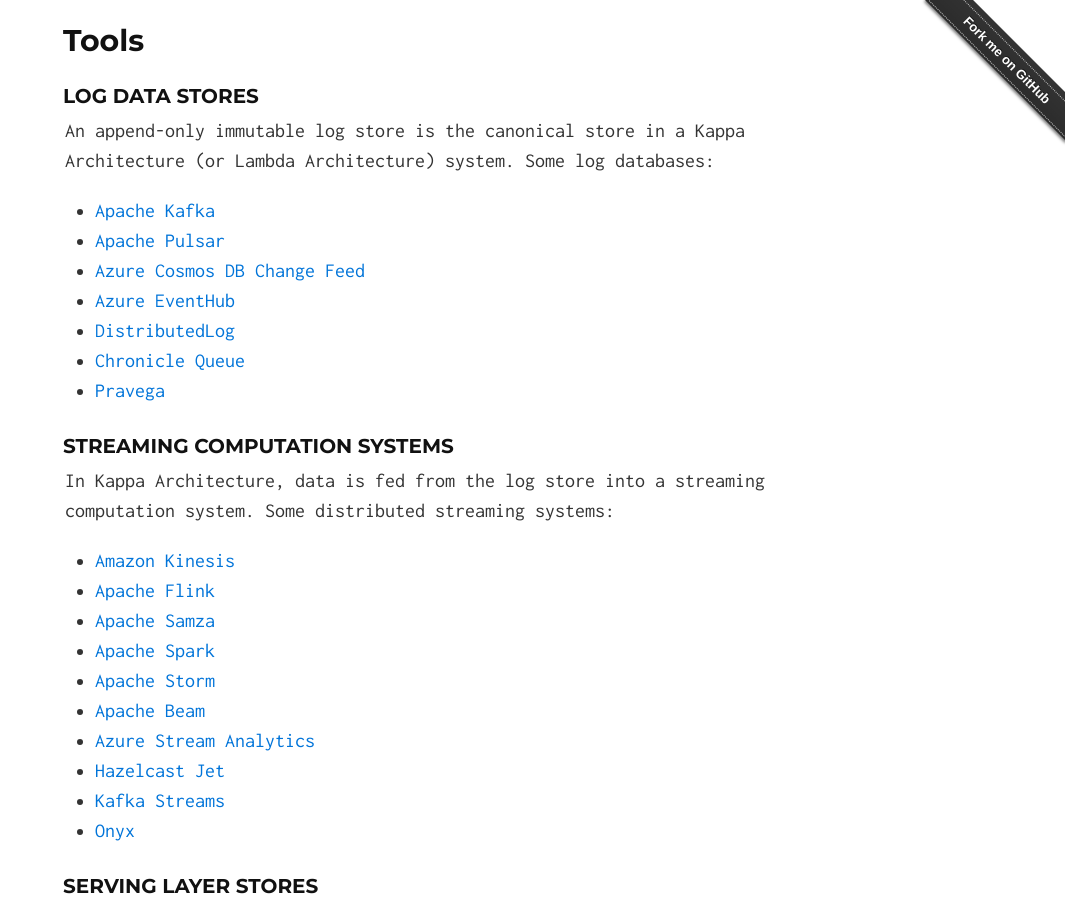
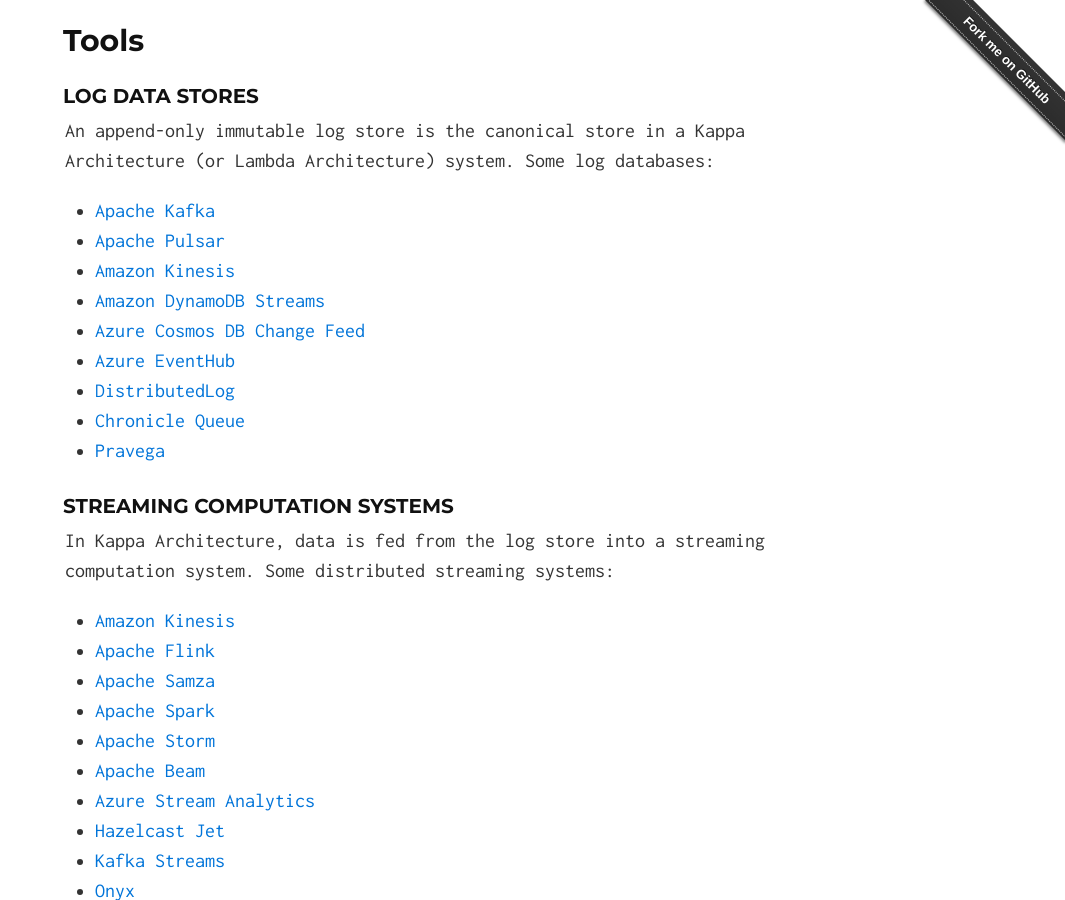
Before and after one commit to milinda/kappa-architecture.com, a Jekyll site: the page built from index.html, in a window 1280 px wide and 900 px high, scrolled down 1968 px. Shown: the whole window, without its empty margins (215-1280 px from the left). Built offline with Jekyll 4.4.1, drawn with Linux system fonts in a browser that asks for light colours.

Commit message:
Adds Kinesis and DynamoDB Streams to the list of log stores
Adds AWS products to the list

```diff
--- a/_includes/index.md
+++ b/_includes/index.md
@@ -36,6 +36,8 @@ An append-only immutable log store is the canonical store in a Kappa Architectur
 
 * [Apache Kafka](https://kafka.apache.org/)
 * [Apache Pulsar](https://pulsar.apache.org/)
+* [Amazon Kinesis](https://aws.amazon.com/kinesis/)
+* [Amazon DynamoDB Streams](https://docs.aws.amazon.com/amazondynamodb/latest/developerguide/Streams.html)
 * [Azure Cosmos DB Change Feed](https://docs.microsoft.com/en-us/azure/cosmos-db/change-feed)
 * [Azure EventHub](https://azure.microsoft.com/en-us/services/event-hubs/)
 * [DistributedLog](https://bookkeeper.apache.org/distributedlog/)
```
